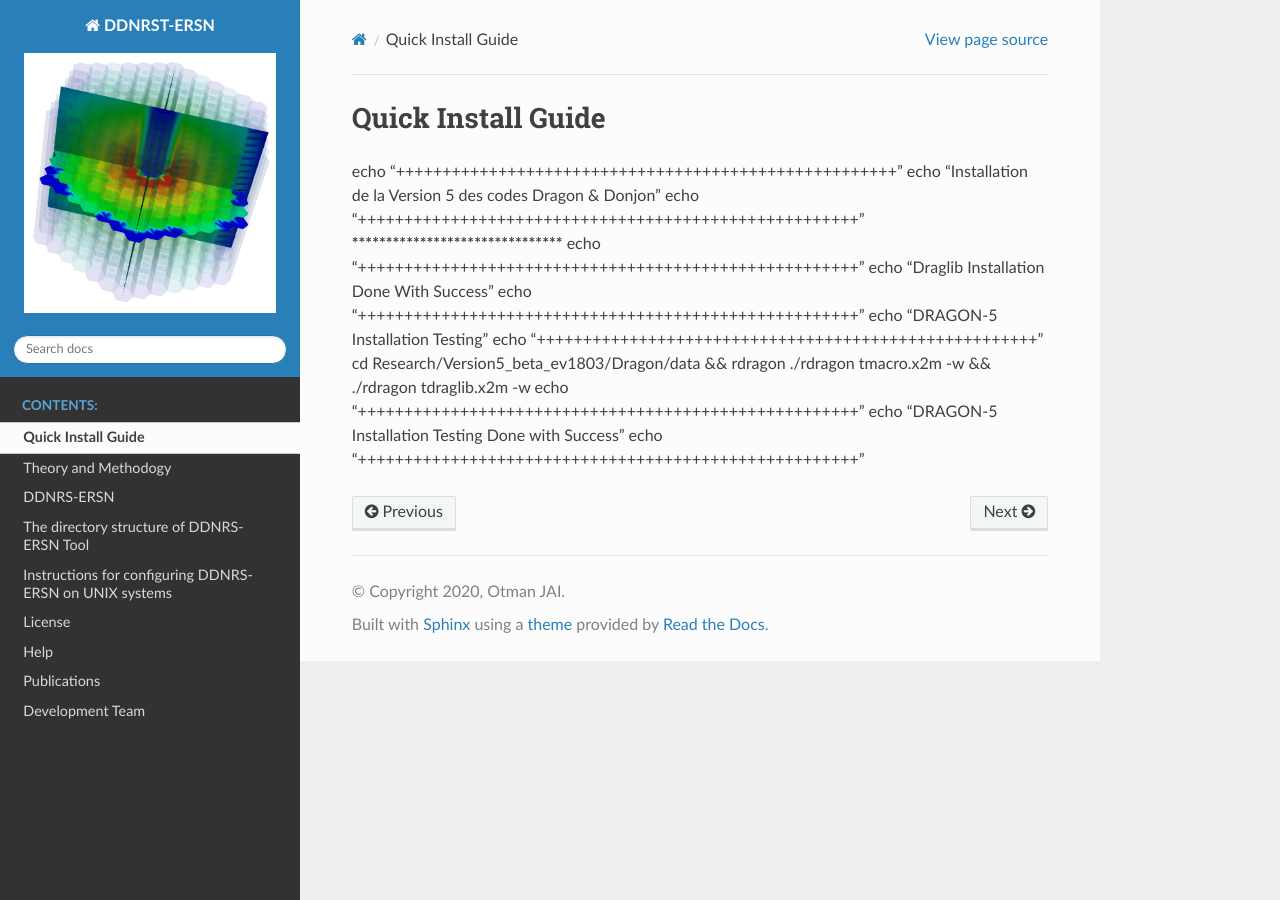
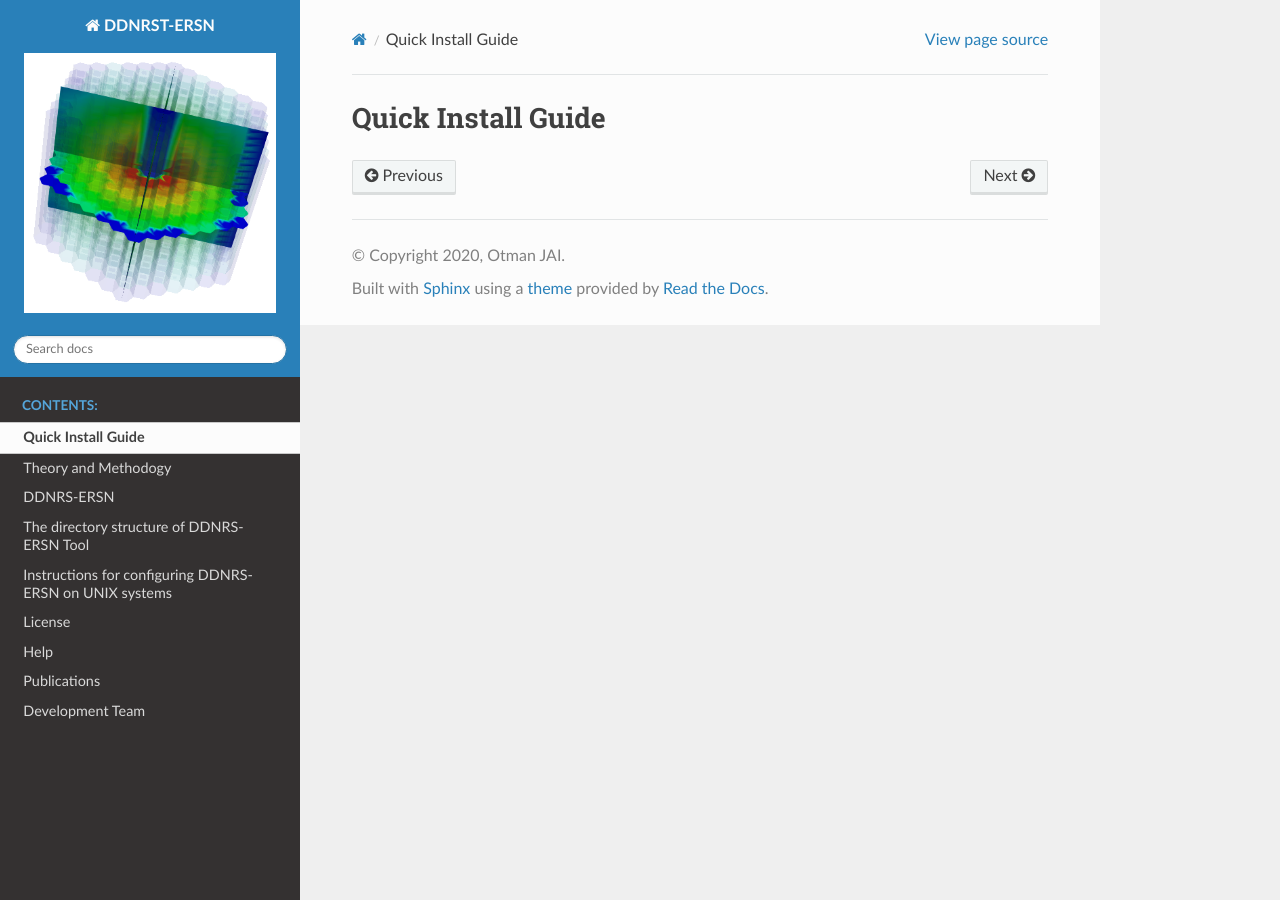
Before and after one commit to otmanjai/DDNRS-ERSN, a Sphinx documentation site: the page built from docs/source/Installation.rst, in a window 1280 px wide. Built offline with Sphinx 7.4.7 and the Read the Docs theme 2.0.0, drawn with Linux system fonts in a browser that asks for light colours.

Commit message:
Update Installation.rst

```diff
--- a/docs/source/Installation.rst
+++ b/docs/source/Installation.rst
@@ -1,17 +1,2 @@
 Quick Install Guide
 =============
-
-echo "++++++++++++++++++++++++++++++++++++++++++++++++++++++"
-echo "Installation de la Version 5 des codes Dragon & Donjon"
-echo "++++++++++++++++++++++++++++++++++++++++++++++++++++++"
-***********************************
-echo "++++++++++++++++++++++++++++++++++++++++++++++++++++++"
-echo "Draglib Installation Done With Success"
-echo "++++++++++++++++++++++++++++++++++++++++++++++++++++++"
-echo "DRAGON-5 Installation Testing"
-echo "++++++++++++++++++++++++++++++++++++++++++++++++++++++"
-cd Research/Version5_beta_ev1803/Dragon/data && rdragon
-./rdragon tmacro.x2m -w && ./rdragon tdraglib.x2m -w
-echo "++++++++++++++++++++++++++++++++++++++++++++++++++++++"
-echo "DRAGON-5 Installation Testing Done with Success"
-echo "++++++++++++++++++++++++++++++++++++++++++++++++++++++"
```
